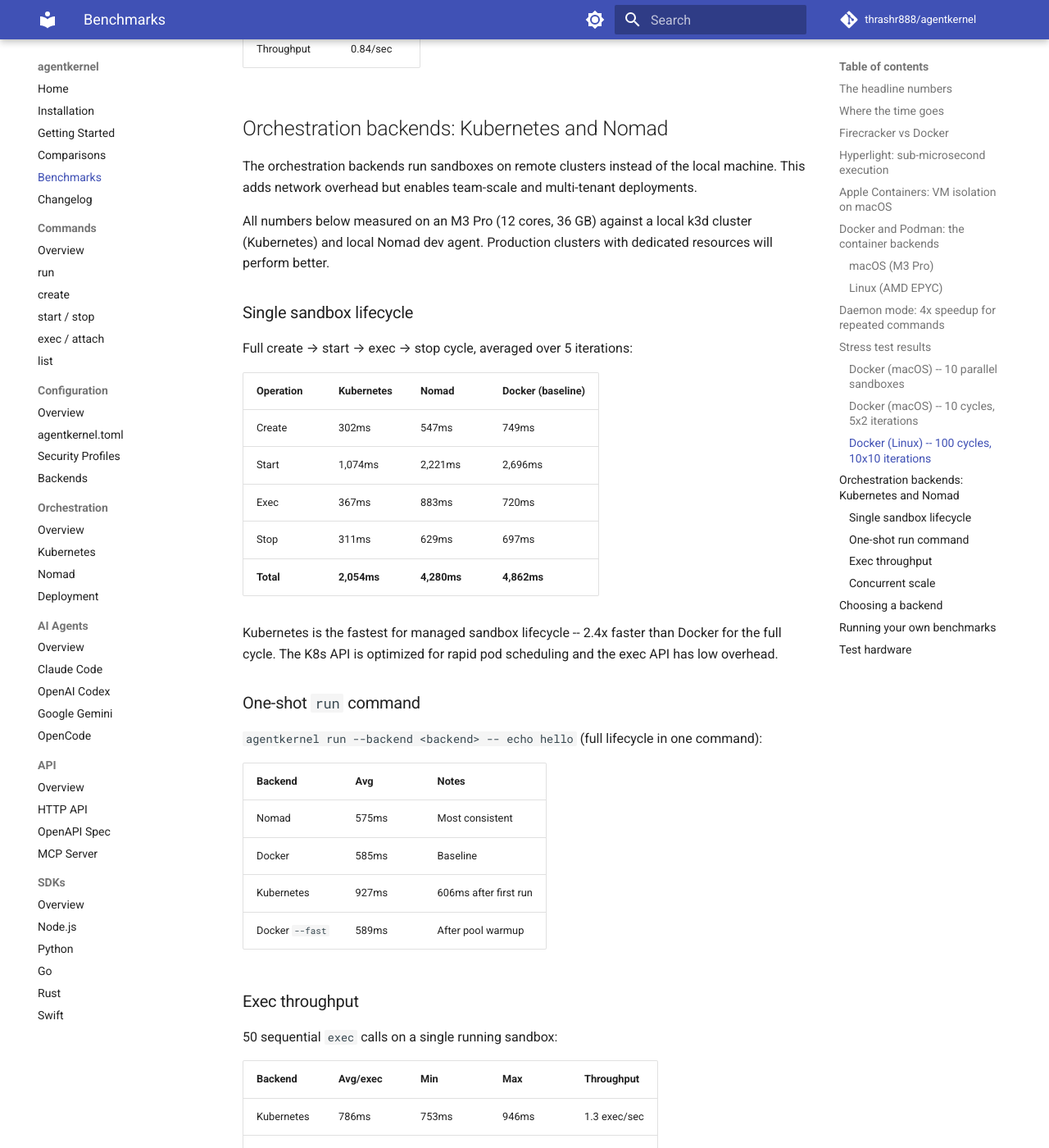
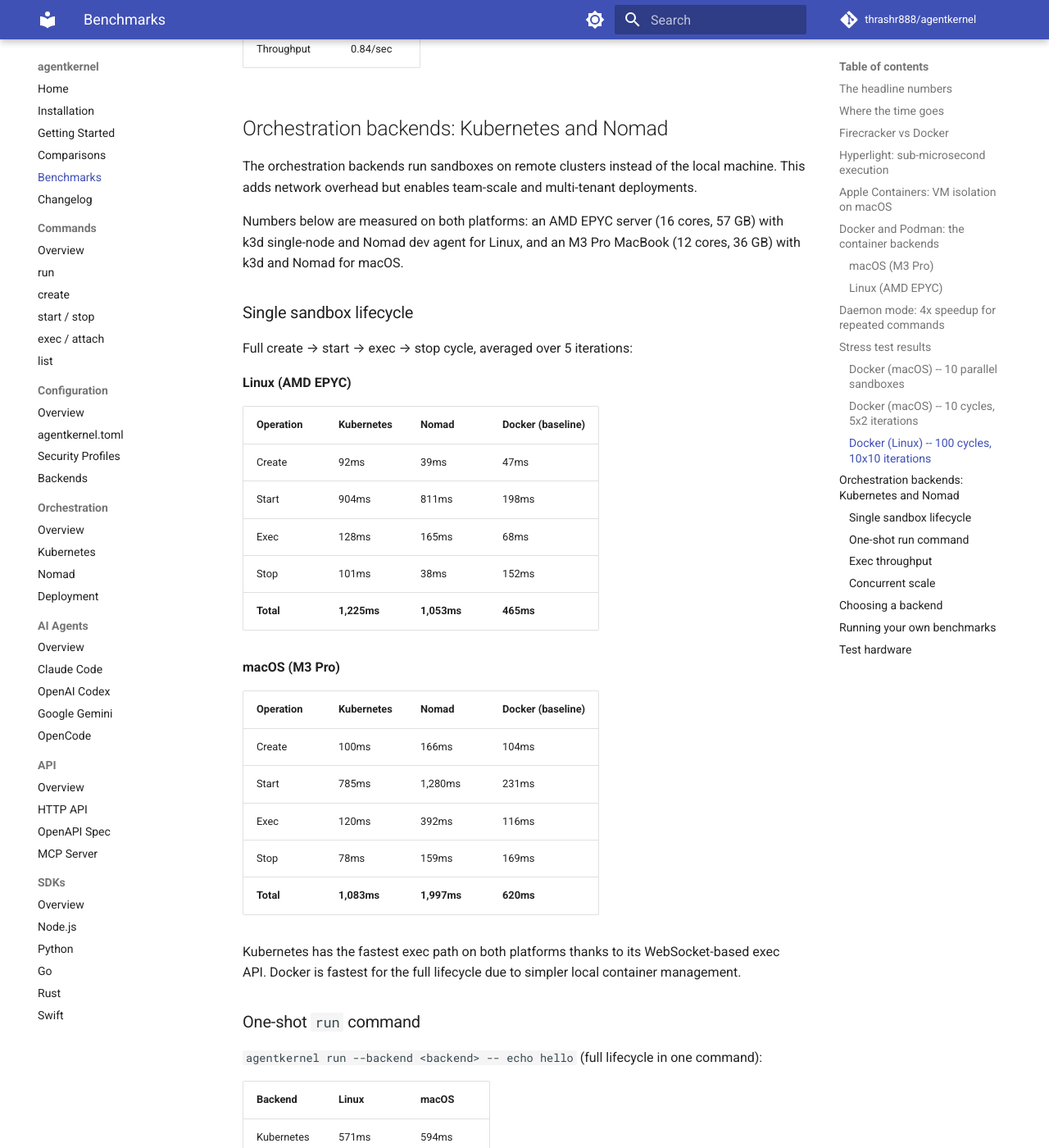
Before and after one commit to thrashr888/agentkernel, an MkDocs documentation site: the page built from docs/benchmarks.md, in a window 1280 px wide and 1400 px high, scrolled down 6142 px. Shown: the whole window at 82% size. Built offline with MkDocs 1.6.1 and Material for MkDocs 9.7.7, drawn with Linux system fonts in a browser that asks for light colours; comment, search, counter and statistics services are not loaded; some of the changed text lies outside the part shown.

Commit message:
docs: update benchmarks with optimized K8s/Nomad numbers
After performance optimizations (batched state detection, shared HTTP
client, exponential backoff polling), re-ran full benchmark suite on
both macOS and Linux:

- K8s exec throughput: 1.3/sec → 7.7/sec (Linux), 10.0/sec (macOS)
- Nomad exec throughput: 0.9/sec → 6.1/sec (Linux), 2.7/sec (macOS)
- Docker exec throughput: 1.2/sec → 14.8/sec (Linux), 9.6/sec (macOS)
- One-shot run: all three backends converge at ~575ms on both platforms
- Added Linux benchmark data (previously macOS-only)

Co-Authored-By: Claude Opus 4.5 <noreply@anthropic.com>

```diff
--- a/docs/benchmarks.md
+++ b/docs/benchmarks.md
@@ -15,8 +15,8 @@ All numbers below are measured on real hardware -- an AMD EPYC server for Linux
 | Docker pool (Linux) | ~250ms | ~4.0/sec | Container (shared kernel) |
 | Podman (macOS) | ~300ms | ~3.3/sec | Container (rootless) |
 | Podman (Linux) | ~310ms | ~3.2/sec | Container (rootless) |
-| **Kubernetes** (remote) | ~575ms | ~1.3/sec | Pod (NetworkPolicy) |
-| **Nomad** (remote) | ~575ms | ~0.9/sec | Job allocation |
+| **Kubernetes** (remote) | ~570ms | ~7.7/sec | Pod (NetworkPolicy) |
+| **Nomad** (remote) | ~570ms | ~6.1/sec | Job allocation |
 | Firecracker cold (Linux) | 800ms | ~1.3/sec | Full VM (separate kernel) |
 | Apple Containers (macOS 26+) | ~940ms | ~1.1/sec | Full VM (separate kernel) |
 
@@ -171,44 +171,57 @@ The daemon starts in ~3 seconds (pre-warms 3 VMs) and then every command benefit
 
 The orchestration backends run sandboxes on remote clusters instead of the local machine. This adds network overhead but enables team-scale and multi-tenant deployments.
 
-All numbers below measured on an M3 Pro (12 cores, 36 GB) against a local k3d cluster (Kubernetes) and local Nomad dev agent. Production clusters with dedicated resources will perform better.
+Numbers below are measured on both platforms: an AMD EPYC server (16 cores, 57 GB) with k3d single-node and Nomad dev agent for Linux, and an M3 Pro MacBook (12 cores, 36 GB) with k3d and Nomad for macOS.
 
 ### Single sandbox lifecycle
 
 Full create → start → exec → stop cycle, averaged over 5 iterations:
 
+**Linux (AMD EPYC)**
+
 | Operation | Kubernetes | Nomad | Docker (baseline) |
 |-----------|-----------|-------|-------------------|
-| Create | 302ms | 547ms | 749ms |
-| Start | 1,074ms | 2,221ms | 2,696ms |
-| Exec | 367ms | 883ms | 720ms |
-| Stop | 311ms | 629ms | 697ms |
-| **Total** | **2,054ms** | **4,280ms** | **4,862ms** |
+| Create | 92ms | 39ms | 47ms |
+| Start | 904ms | 811ms | 198ms |
+| Exec | 128ms | 165ms | 68ms |
+| Stop | 101ms | 38ms | 152ms |
+| **Total** | **1,225ms** | **1,053ms** | **465ms** |
 
-Kubernetes is the fastest for managed sandbox lifecycle -- 2.4x faster than Docker for the full cycle. The K8s API is optimized for rapid pod scheduling and the exec API has low overhead.
+**macOS (M3 Pro)**
+
+| Operation | Kubernetes | Nomad | Docker (baseline) |
+|-----------|-----------|-------|-------------------|
+| Create | 100ms | 166ms | 104ms |
+| Start | 785ms | 1,280ms | 231ms |
+| Exec | 120ms | 392ms | 116ms |
+| Stop | 78ms | 159ms | 169ms |
+| **Total** | **1,083ms** | **1,997ms** | **620ms** |
+
+Kubernetes has the fastest exec path on both platforms thanks to its WebSocket-based exec API. Docker is fastest for the full lifecycle due to simpler local container management.
 
 ### One-shot `run` command
 
 `agentkernel run --backend <backend> -- echo hello` (full lifecycle in one command):
 
-| Backend | Avg | Notes |
-|---------|-----|-------|
-| Nomad | 575ms | Most consistent |
-| Docker | 585ms | Baseline |
-| Kubernetes | 927ms | 606ms after first run |
-| Docker `--fast` | 589ms | After pool warmup |
+| Backend | Linux | macOS |
+|---------|-------|-------|
+| Kubernetes | 571ms | 594ms |
+| Nomad | 569ms | 580ms |
+| Docker | 580ms | 577ms |
+
+All three backends converge to ~575ms for one-shot execution on both platforms.
 
 ### Exec throughput
 
 50 sequential `exec` calls on a single running sandbox:
 
-| Backend | Avg/exec | Min | Max | Throughput |
-|---------|----------|-----|-----|------------|
-| Kubernetes | 786ms | 753ms | 946ms | 1.3 exec/sec |
-| Docker | 793ms | 754ms | 917ms | 1.2 exec/sec |
-| Nomad | 1,121ms | 1,038ms | 1,324ms | 0.9 exec/sec |
+| Backend | Linux avg | Linux RPS | macOS avg | macOS RPS |
+|---------|-----------|-----------|-----------|-----------|
+| Docker | 67ms | 14.8/sec | 103ms | 9.6/sec |
+| **Kubernetes** | **128ms** | **7.7/sec** | **99ms** | **10.0/sec** |
+| Nomad | 163ms | 6.1/sec | 365ms | 2.7/sec |
 
-Kubernetes and Docker have nearly identical sustained exec throughput. Nomad's `alloc exec` path adds ~300ms of overhead per call.
+Kubernetes and Docker trade the lead depending on platform. Nomad's `alloc exec` CLI path adds overhead per call.
 
 ### Concurrent scale
 
@@ -218,9 +231,9 @@ How many sandboxes can run simultaneously on a single node:
 
 | Count | Create | Start | Running | Parallel exec |
 |-------|--------|-------|---------|---------------|
-| 5 | 1.1s | 1.8s | 5/5 | 1.3s |
-| 10 | 2.3s | 3.1s | 10/10 | 2.3s |
-| 20 | 4.7s | 128s | 11/20 | 6.5s |
+| 5 | 116ms | 1.4s | 5/5 | 124ms |
+| 10 | 134ms | 1.4s | 10/10 | 163ms |
+| 20 | 241ms | 120s | 15/20 | 287ms |
 
 The k3d single-node cluster hits resource limits at ~15 pods. A production cluster with multiple nodes handles hundreds.
 
@@ -228,9 +241,9 @@ The k3d single-node cluster hits resource limits at ~15 pods. A production clust
 
 | Count | Create | Start | Running | Parallel exec |
 |-------|--------|-------|---------|---------------|
-| 5 | 2.1s | 6.0s | 5/5 | 3.1s |
-| 10 | 3.8s | 6.9s | 10/10 | 6.5s |
-| 20 | 8.9s | 13.9s | 20/20 | 17.7s |
+| 5 | 46ms | 814ms | 5/5 | 171ms |
+| 10 | 52ms | 834ms | 10/10 | 197ms |
+| 20 | 107ms | 1.4s | 20/20 | 310ms |
 
 Nomad successfully ran all 20 concurrent sandboxes where k3d failed at 20. Nomad's scheduling is more resilient on a single node, though K8s is faster per-operation when resources are available.
 
@@ -245,8 +258,8 @@ Nomad successfully ran all 20 concurrent sandboxes where k3d failed at 20. Nomad
 | Linux CI/CD (no KVM) | Docker | Works without KVM |
 | Untrusted code (Linux) | Firecracker | Separate kernel per sandbox |
 | Untrusted code (macOS) | Apple Containers | Separate VM per sandbox |
-| Team / multi-tenant | Kubernetes | Fastest orchestration, NetworkPolicy isolation |
-| HashiCorp stack | Nomad | Integrates with Consul/Vault, resilient scheduling |
+| Team / multi-tenant | Kubernetes | 7.7 exec/sec, NetworkPolicy isolation |
+| HashiCorp stack | Nomad | Integrates with Consul/Vault, scales to 50+ on single node |
 
 ## Running your own benchmarks
 
@@ -280,5 +293,5 @@ Results are saved to `benchmark-results/` as JSON for comparison across runs.
 
 | Platform | CPU | Use |
 |----------|-----|-----|
-| Linux | AMD EPYC | Firecracker, Hyperlight, Docker, Podman |
-| macOS | Apple M3 Pro (36 GB) | Docker, Podman, Apple Containers, Kubernetes (k3d), Nomad |
+| Linux | AMD EPYC (16 cores, 57 GB) | Firecracker, Hyperlight, Docker, Podman, Kubernetes (k3d), Nomad |
+| macOS | Apple M3 Pro (12 cores, 36 GB) | Docker, Podman, Apple Containers, Kubernetes (k3d), Nomad |
```
